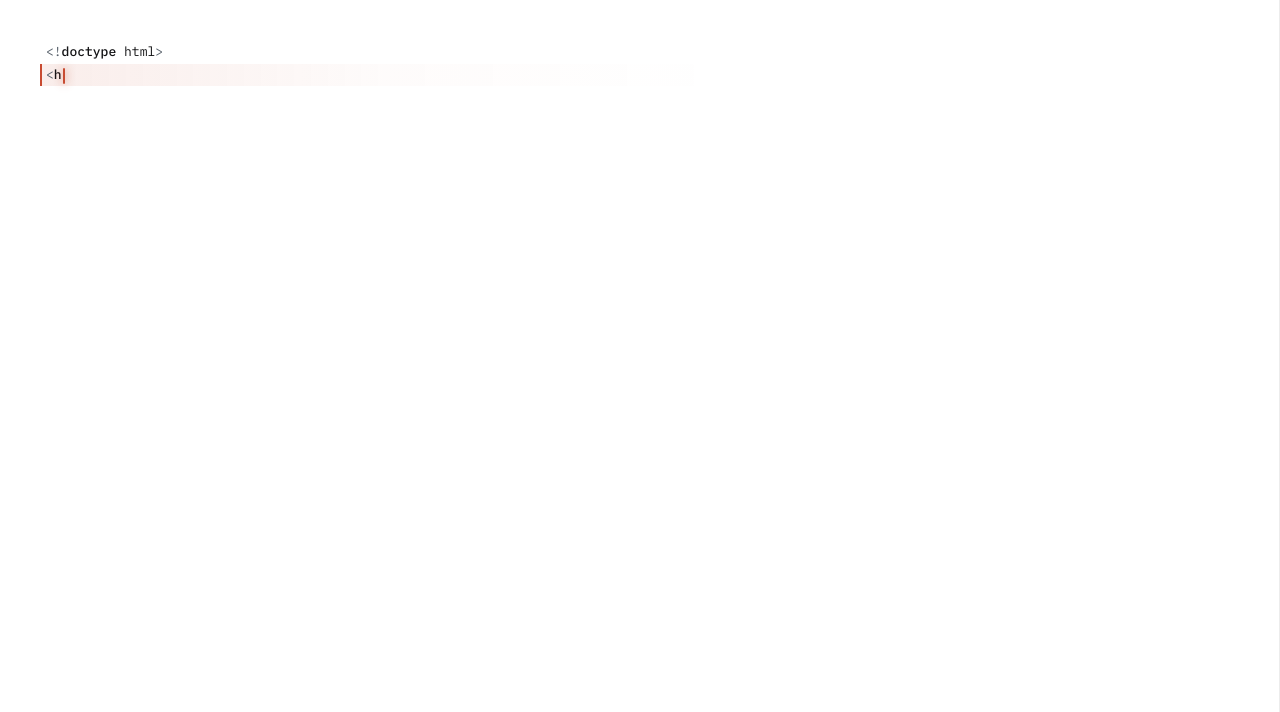
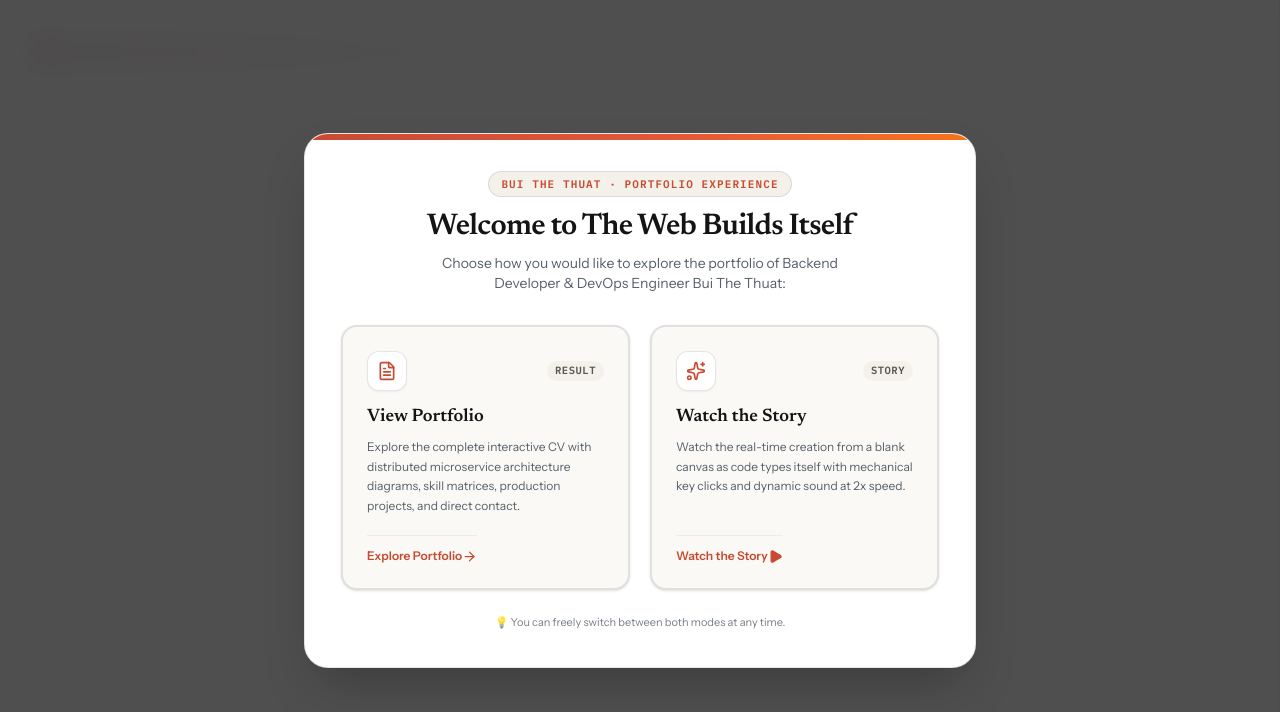
Before and after one commit to buithethuat03/the-web-build-itself, a React (Vite) app: page / in a window 1280 px wide. Shown: the top 712 px of the page. Built offline with nearby package versions, Linux system fonts and the light colour scheme; no server answers.

Commit message:
feat: add initial welcome choice modal (View Portfolio vs Watch Story) in full English

```diff
--- a/src/player/ShowPlayer.tsx
+++ b/src/player/ShowPlayer.tsx
@@ -6,7 +6,8 @@ import { PreviewStage } from '../stage/PreviewStage';
 import { Timeline } from './Timeline';
 import { TransportControls } from './TransportControls';
 import { ChapterOverlay } from './ChapterOverlay';
-import { Volume2, VolumeX } from 'lucide-react';
+import { WelcomeModal } from './WelcomeModal';
+import { Volume2, VolumeX, Sparkles, FileText } from 'lucide-react';
 import clsx from 'clsx';
 import { TOTAL_DURATION } from '../engine/script';
 import { soundEngine, AudioStatus } from '../audio/soundEngine';
@@ -20,6 +21,8 @@ export const ShowPlayer: React.FC = () => {
   const [isFullscreen, setIsFullscreen] = useState<boolean>(false);
   const [mouseMovedRecently, setMouseMovedRecently] = useState<boolean>(false);
   const [mobileView, setMobileView] = useState<'split' | 'code' | 'stage'>('split');
+  const [showWelcomeModal, setShowWelcomeModal] = useState<boolean>(true);
+  const [isPortfolioMode, setIsPortfolioMode] = useState<boolean>(false);
   const mouseTimerRef = useRef<NodeJS.Timeout | null>(null);
   const containerRef = useRef<HTMLDivElement>(null);
 
@@ -40,17 +43,30 @@ export const ShowPlayer: React.FC = () => {
     };
   }, []);
 
-  // Autoplay start after gentle stillness (1.5s)
-  useEffect(() => {
-    const timer = setTimeout(() => {
-      timelineEngine.play();
-    }, 1500);
-    return () => clearTimeout(timer);
-  }, []);
+  const handleSelectPortfolio = () => {
+    setShowWelcomeModal(false);
+    setIsPortfolioMode(true);
+    timelineEngine.seek(TOTAL_DURATION);
+    timelineEngine.pause();
+  };
+
+  const handleSelectStory = async () => {
+    setShowWelcomeModal(false);
+    setIsPortfolioMode(false);
+    try {
+      await soundEngine.ensureActive();
+      soundEngine.setMuted(false);
+    } catch {
+      // ignore
+    }
+    timelineEngine.seek(0);
+    timelineEngine.play();
+  };
 
   // Keyboard controls listener
   useEffect(() => {
     const handleKeyDown = (e: KeyboardEvent) => {
+      if (showWelcomeModal) return;
       if (['INPUT', 'TEXTAREA', 'SELECT'].includes((e.target as HTMLElement)?.tagName)) {
         return;
       }
@@ -331,6 +347,41 @@ export const ShowPlayer: React.FC = () => {
       onMouseMove={handleMouseMove}
       className="relative w-screen h-[100dvh] flex flex-col bg-[#faf9f6] text-[#141416] overflow-hidden select-none font-sans"
     >
+      {/* Welcome Choice Modal (Shown on first entry) */}
+      {showWelcomeModal && (
+        <WelcomeModal
+          onSelectPortfolio={handleSelectPortfolio}
+          onSelectStory={handleSelectStory}
+        />
+      )}
+
+      {/* Floating Mode Switcher */}
+      {!showWelcomeModal && (
+        <div className="fixed top-3.5 right-4 z-40 pointer-events-auto flex items-center space-x-2">
+          {isPortfolioMode || snapshot.chapterIndex === 12 ? (
+            <button
+              type="button"
+              onClick={handleSelectStory}
+              className="flex items-center space-x-2 text-xs font-sans bg-[#141416] hover:bg-[#252528] text-[#faf9f6] px-3.5 py-1.5 rounded-full shadow-2xl border border-white/20 transition-all hover:scale-105 cursor-pointer touch-manipulation font-medium"
+              title="Watch the real-time document creation from scratch"
+            >
+              <Sparkles size={13} className="text-[#e05638]" />
+              <span>Watch the Story ▶</span>
+            </button>
+          ) : (
+            <button
+              type="button"
+              onClick={handleSelectPortfolio}
+              className="hidden sm:flex items-center space-x-1.5 text-xs font-sans bg-white/95 hover:bg-white text-[#141416] px-3.5 py-1.5 rounded-full shadow-lg border border-black/15 transition-all hover:scale-105 cursor-pointer touch-manipulation font-medium"
+              title="Jump directly to the completed portfolio"
+            >
+              <FileText size={13} className="text-[#c84b31]" />
+              <span>View Portfolio (Result) →</span>
+            </button>
+          )}
+        </div>
+      )}
+
       {/* Chapter Title Badge Overlay (Centered cinematic pill on desktop) */}
       <ChapterOverlay snapshot={snapshot} />
 
@@ -420,7 +471,7 @@ export const ShowPlayer: React.FC = () => {
       )}
 
       {/* Floating Sound Activation Banner (Shown in Chapter 0 when waiting for first user click) */}
-      {snapshot.chapterIndex === 0 && !audioStatus.isReady && (
+      {snapshot.chapterIndex === 0 && !audioStatus.isReady && !showWelcomeModal && (
         <div className="fixed bottom-6 left-1/2 -translate-x-1/2 z-50 pointer-events-auto">
           <button
             type="button"
--- /dev/null
+++ b/src/player/WelcomeModal.tsx
@@ -0,0 +1,100 @@
+import React from 'react';
+import { FileText, Sparkles, ArrowRight, Play } from 'lucide-react';
+
+interface WelcomeModalProps {
+  onSelectPortfolio: () => void;
+  onSelectStory: () => void;
+}
+
+export const WelcomeModal: React.FC<WelcomeModalProps> = ({
+  onSelectPortfolio,
+  onSelectStory,
+}) => {
+  return (
+    <div className="fixed inset-0 z-50 flex items-center justify-center p-4 sm:p-6 bg-[#141416]/75 backdrop-blur-md animate-in fade-in duration-300">
+      <div className="relative w-full max-w-2xl bg-[#ffffff] text-[#141416] rounded-3xl shadow-2xl border border-black/10 overflow-hidden transform animate-in zoom-in-95 duration-300 p-6 sm:p-9">
+        {/* Decorative Top Accent Bar */}
+        <div className="absolute top-0 left-0 right-0 h-1.5 bg-gradient-to-r from-[#c84b31] via-[#e05638] to-[#f97316]" />
+
+        {/* Header */}
+        <div className="text-center mb-7 sm:mb-8">
+          <div className="inline-flex items-center space-x-1.5 px-3 py-1 rounded-full bg-[#f4f1ea] border border-black/10 text-[11px] font-mono uppercase tracking-widest text-[#c84b31] font-semibold mb-3">
+            <span>Bui The Thuat · Portfolio Experience</span>
+          </div>
+          <h2 className="text-2xl sm:text-3xl font-serif font-semibold text-[#141416] tracking-tight mb-2">
+            Welcome to The Web Builds Itself
+          </h2>
+          <p className="text-xs sm:text-sm font-sans text-[#57606a] max-w-md mx-auto">
+            Choose how you would like to explore the portfolio of Backend Developer &amp; DevOps Engineer Bui The Thuat:
+          </p>
+        </div>
+
+        {/* 2 Choice Cards */}
+        <div className="grid grid-cols-1 sm:grid-cols-2 gap-4 sm:gap-5 mb-6">
+          {/* Card 1: View Portfolio (Result) */}
+          <button
+            type="button"
+            onClick={onSelectPortfolio}
+            className="group text-left flex flex-col justify-between p-5 sm:p-6 rounded-2xl bg-[#faf9f6] hover:bg-[#fff9f7] border-2 border-black/10 hover:border-[#c84b31] transition-all duration-200 shadow-sm hover:shadow-md hover:-translate-y-0.5 cursor-pointer touch-manipulation"
+          >
+            <div>
+              <div className="flex items-center justify-between mb-3">
+                <div className="w-10 h-10 rounded-xl bg-white border border-black/10 flex items-center justify-center text-[#c84b31] shadow-xs group-hover:scale-110 transition-transform">
+                  <FileText size={20} />
+                </div>
+                <span className="text-[10.5px] font-mono uppercase tracking-wider font-bold px-2 py-0.5 rounded-full bg-[#f4f1ea] text-[#141416]/70 group-hover:bg-[#fff0ed] group-hover:text-[#c84b31] transition-colors">
+                  RESULT
+                </span>
+              </div>
+              <h3 className="text-lg font-serif font-semibold text-[#141416] group-hover:text-[#c84b31] transition-colors mb-1.5">
+                View Portfolio
+              </h3>
+              <p className="text-xs font-sans text-[#57606a] leading-relaxed">
+                Explore the complete interactive CV with distributed microservice architecture diagrams, skill matrices, production projects, and direct contact.
+              </p>
+            </div>
+
+            <div className="mt-5 pt-3 border-t border-black/5 flex items-center justify-between text-xs font-semibold text-[#c84b31]">
+              <span>Explore Portfolio</span>
+              <ArrowRight size={15} className="group-hover:translate-x-1 transition-transform" />
+            </div>
+          </button>
+
+          {/* Card 2: Watch the Story (Build Process) */}
+          <button
+            type="button"
+            onClick={onSelectStory}
+            className="group text-left flex flex-col justify-between p-5 sm:p-6 rounded-2xl bg-[#faf9f6] hover:bg-[#fff9f7] border-2 border-black/10 hover:border-[#c84b31] transition-all duration-200 shadow-sm hover:shadow-md hover:-translate-y-0.5 cursor-pointer touch-manipulation"
+          >
+            <div>
+              <div className="flex items-center justify-between mb-3">
+                <div className="w-10 h-10 rounded-xl bg-white border border-black/10 flex items-center justify-center text-[#c84b31] shadow-xs group-hover:scale-110 transition-transform">
+                  <Sparkles size={20} />
+                </div>
+                <span className="text-[10.5px] font-mono uppercase tracking-wider font-bold px-2 py-0.5 rounded-full bg-[#f4f1ea] text-[#141416]/70 group-hover:bg-[#fff0ed] group-hover:text-[#c84b31] transition-colors">
+                  STORY
+                </span>
+              </div>
+              <h3 className="text-lg font-serif font-semibold text-[#141416] group-hover:text-[#c84b31] transition-colors mb-1.5">
+                Watch the Story
+              </h3>
+              <p className="text-xs font-sans text-[#57606a] leading-relaxed">
+                Watch the real-time creation from a blank canvas as code types itself with mechanical key clicks and dynamic sound at 2x speed.
+              </p>
+            </div>
+
+            <div className="mt-5 pt-3 border-t border-black/5 flex items-center justify-between text-xs font-semibold text-[#c84b31]">
+              <span>Watch the Story</span>
+              <Play size={15} className="group-hover:translate-x-1 transition-transform fill-current" />
+            </div>
+          </button>
+        </div>
+
+        {/* Subtle Footer Note */}
+        <p className="text-center text-[11px] font-sans text-[#57606a]/80">
+          💡 You can freely switch between both modes at any time.
+        </p>
+      </div>
+    </div>
+  );
+};
```
